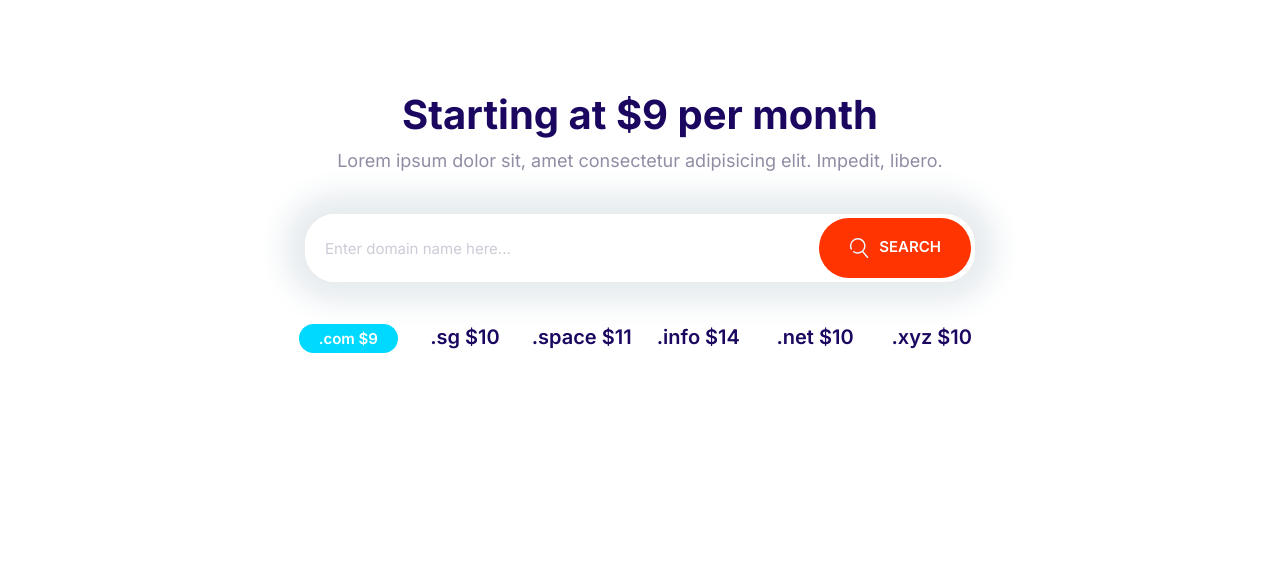
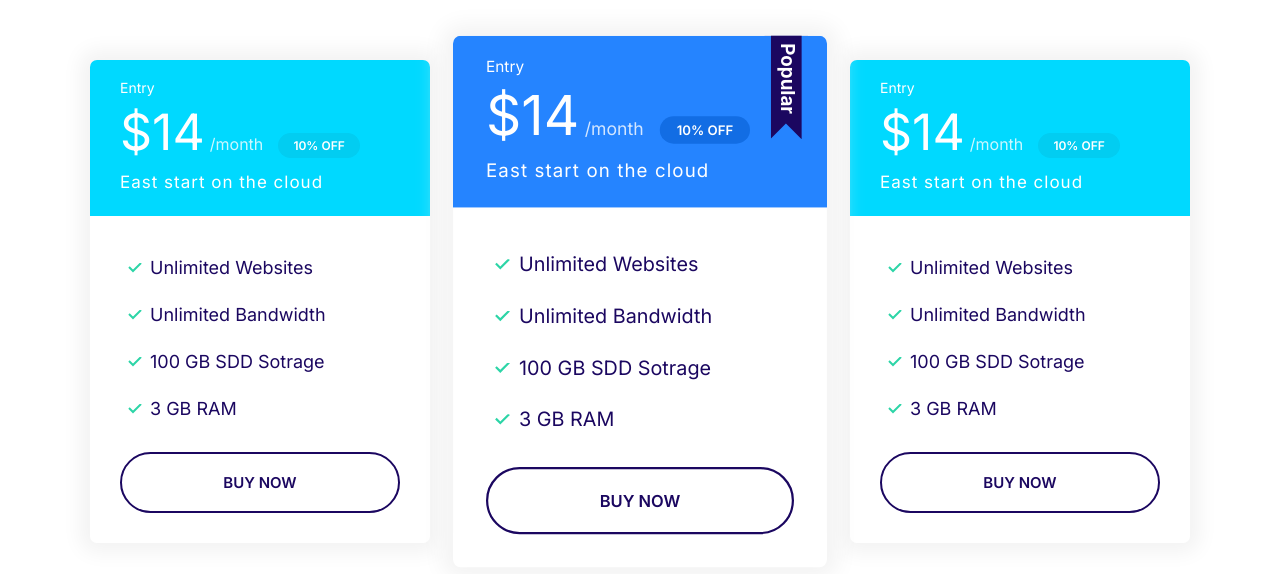
Before and after one commit to savgym/Moshify, a plain HTML site: page index.html in a window 1280 px wide. Drawn offline with Linux system fonts and the light colour scheme.

Commit message:
Plans Block

```diff
--- a/CSS/style.css
+++ b/CSS/style.css
@@ -327,11 +327,19 @@ a {
   color: #fff;
 }
 
+.card--primary .badge--primary {
+  background: #126de4;
+}
+
 .card--secondary .badge--secondary {
   background: #02cdf1;
 }
 
 /* Plans */
+
+.plan {
+  transition: transform 0.2s ease-out;
+}
 
 .plan__name {
   color: #fff;
@@ -362,6 +370,10 @@ a {
   margin-bottom: 2rem;
 }
 
+.plan--popular {
+  transform: scale(1.1);
+}
+
 .plan--popular .card__header {
   position: relative;
 }
@@ -373,6 +385,14 @@ a {
   position: absolute;
   top: -6px;
   right: 5%;
+}
+
+.plan:hover {
+  transform: scale(1.05);
+}
+
+.plan--popular:hover {
+  transform: scale(1.15);
 }
 
 @media screen and (min-width: 1024px) {
@@ -746,3 +766,14 @@ a {
     font-size: 1.5rem;
   }
 } */
+
+/* Plans Block */
+
+.block-plans .grid {
+  gap: 8rem 4rem;
+}
+
+.block-plans .card {
+  max-width: 500px;
+  margin: 0 auto;
+}
--- a/index.html
+++ b/index.html
@@ -14,34 +14,69 @@
     />
   </head>
   <body>
-    <section class="block container block-domain">
-      <header class="block__header">
-        <h2>Starting at $9 per month</h2>
-        <p>
-          Lorem ipsum dolor sit, amet consectetur adipisicing elit. Impedit,
-          libero.
-        </p>
-      </header>
-      <div class="input-group">
-        <input
-          type="text"
-          class="input"
-          placeholder="Enter domain name here..."
-        />
-        <button class="btn btn--accent">
-          <svg class="icon icon--white">
-            <use xlink:href="images/sprite.svg#search"></use></svg
-          >Search
-        </button>
+    <section class="block container block-plans">
+      <div class="grid grid--1x3">
+        <div class="plan">
+          <div class="card card--secondary">
+            <header class="card__header">
+              <h3 class="plan__name">Entry</h3>
+              <span class="plan__price">$14</span>
+              <span class="plan__billing-cycle">/month</span>
+              <span class="badge badge--secondary badge--small">10% OFF</span>
+              <span class="plan__description">East start on the cloud</span>
+            </header>
+            <div class="card__body">
+              <ul class="list list--tick">
+                <li class="list__item">Unlimited Websites</li>
+                <li class="list__item">Unlimited Bandwidth</li>
+                <li class="list__item">100 GB SDD Sotrage</li>
+                <li class="list__item">3 GB RAM</li>
+              </ul>
+              <button class="btn btn--outline btn--block">Buy Now</button>
+            </div>
+          </div>
+        </div>
+        <div class="plan plan--popular">
+          <div class="card card--primary">
+            <header class="card__header">
+              <h3 class="plan__name">Entry</h3>
+              <span class="plan__price">$14</span>
+              <span class="plan__billing-cycle">/month</span>
+              <span class="badge badge--primary badge--small">10% OFF</span>
+              <span class="plan__description">East start on the cloud</span>
+            </header>
+            <div class="card__body">
+              <ul class="list list--tick">
+                <li class="list__item">Unlimited Websites</li>
+                <li class="list__item">Unlimited Bandwidth</li>
+                <li class="list__item">100 GB SDD Sotrage</li>
+                <li class="list__item">3 GB RAM</li>
+              </ul>
+              <button class="btn btn--outline btn--block">Buy Now</button>
+            </div>
+          </div>
+        </div>
+        <div class="plan">
+          <div class="card card--secondary">
+            <header class="card__header">
+              <h3 class="plan__name">Entry</h3>
+              <span class="plan__price">$14</span>
+              <span class="plan__billing-cycle">/month</span>
+              <span class="badge badge--secondary badge--small">10% OFF</span>
+              <span class="plan__description">East start on the cloud</span>
+            </header>
+            <div class="card__body">
+              <ul class="list list--tick">
+                <li class="list__item">Unlimited Websites</li>
+                <li class="list__item">Unlimited Bandwidth</li>
+                <li class="list__item">100 GB SDD Sotrage</li>
+                <li class="list__item">3 GB RAM</li>
+              </ul>
+              <button class="btn btn--outline btn--block">Buy Now</button>
+            </div>
+          </div>
+        </div>
       </div>
-      <ul class="list block-domain__prices">
-        <li><span class="badge badge--secondary">.com $9</span></li>
-        <li>.sg $10</li>
-        <li>.space $11</li>
-        <li>.info $14</li>
-        <li>.net $10</li>
-        <li>.xyz $10</li>
-      </ul>
     </section>
     <script src="/js/main.js"></script>
   </body>
```
Also changed, not shown: components/plan.html (deleted, +0 -22 lines), components/plans.html (added, +20 -0 lines), 1 other file.
